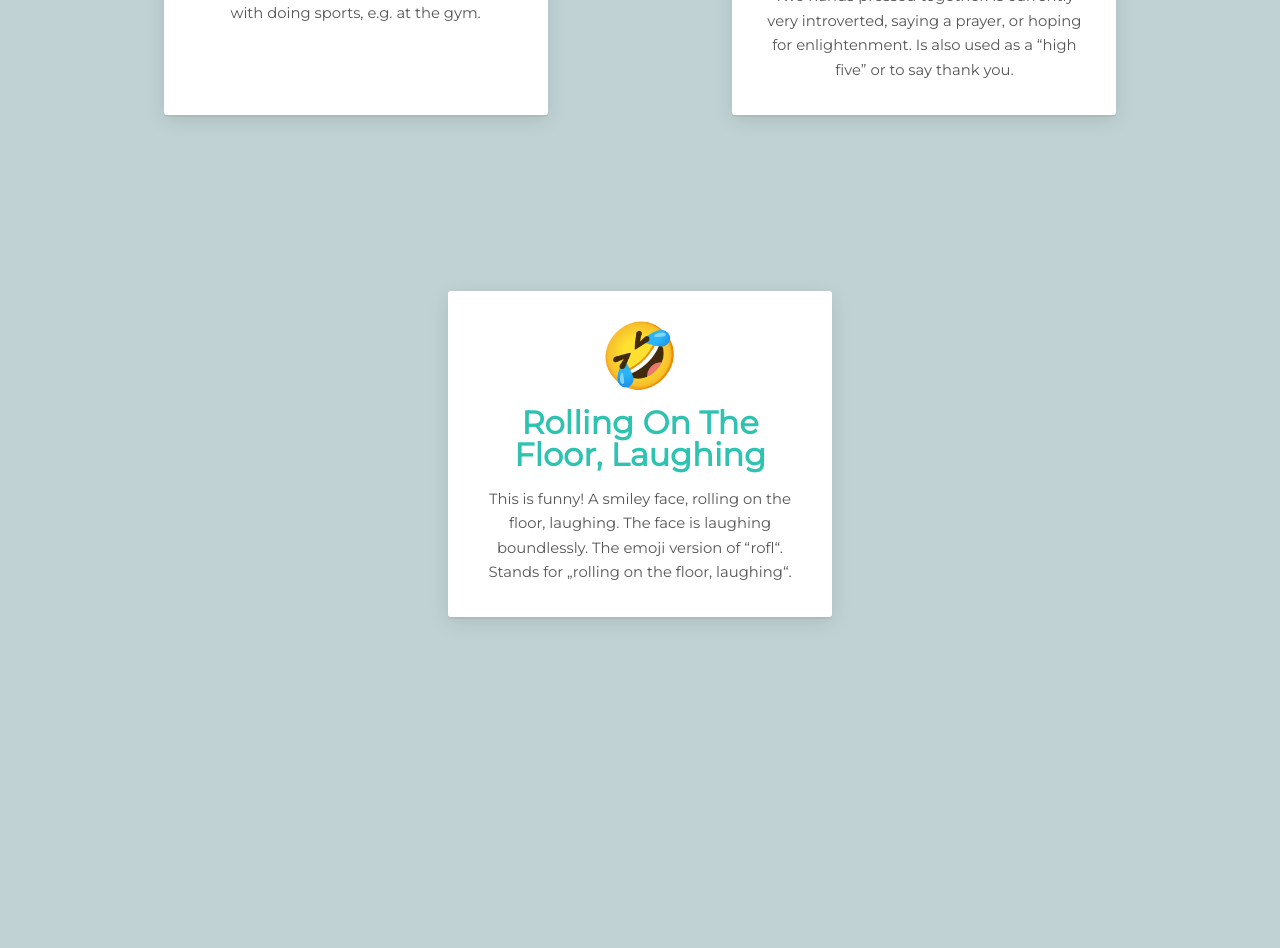
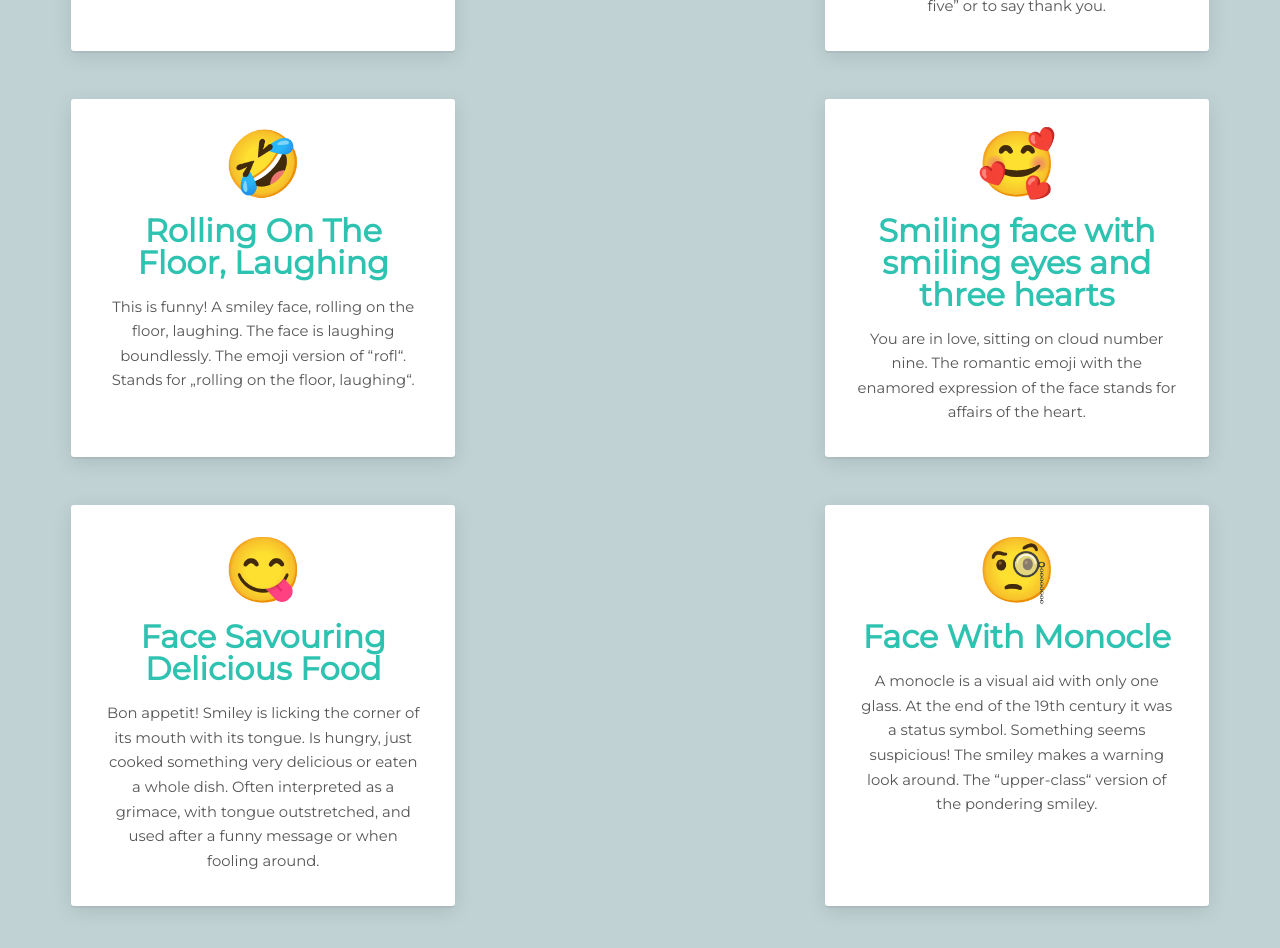
Before and after one commit to anafts/Emojipedia-react, a React (Create React App) app: page / in a window 1280 px wide. Shown: the part 500-1448 px from the top of the page. Before the commit the page ends 1293 px from the top, so only its background shows below. Built offline with nearby package versions, Linux system fonts and the light colour scheme.

Commit message:
removed dictionary className

```diff
--- a/src/components/Entry.jsx
+++ b/src/components/Entry.jsx
@@ -5,8 +5,6 @@ import emojipedia from "../emojipedia";
 function Entry(props) {
 
     return (
-
-        <dl className="dictionary">
 
         <div className="term">
 
@@ -20,7 +18,6 @@ function Entry(props) {
             <dd> {props.meaning} </dd>
         </div>
 
-    </dl>
 
     );
 
--- a/src/emojipedia.js
+++ b/src/emojipedia.js
@@ -19,6 +19,30 @@ const emojipedia = [
     name: "Rolling On The Floor, Laughing",
     meaning:
       "This is funny! A smiley face, rolling on the floor, laughing. The face is laughing boundlessly. The emoji version of “rofl“. Stands for „rolling on the floor, laughing“."
+  } ,
+
+  {
+    id: 4,
+    emoji: "🥰" ,
+    name: " Smiling face with smiling eyes and three hearts" ,
+    meaning:
+    "You are in love, sitting on cloud number nine. The romantic emoji with the enamored expression of the face stands for affairs of the heart."
+  } ,
+
+  {
+    id: 5,
+    emoji:"😋" ,
+    name: "Face Savouring Delicious Food" ,
+    meaning:
+    "Bon appetit! Smiley is licking the corner of its mouth with its tongue. Is hungry, just cooked something very delicious or eaten a whole dish. Often interpreted as a grimace, with tongue outstretched, and used after a funny message or when fooling around."
+  } ,
+
+  {
+    id: 6 ,
+    emoji:"🧐" ,
+    name: " Face With Monocle" ,
+    meaning:
+    "A monocle is a visual aid with only one glass. At the end of the 19th century it was a status symbol. Something seems suspicious! The smiley makes a warning look around. The “upper-class“ version of the pondering smiley."
   }
 ];
 
```
